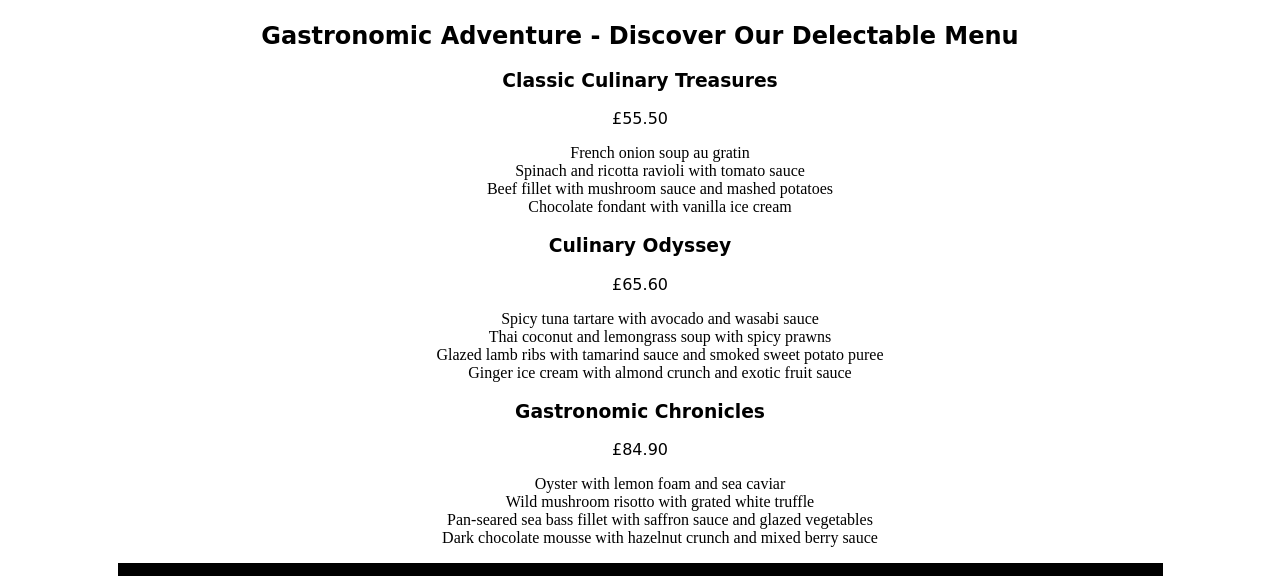
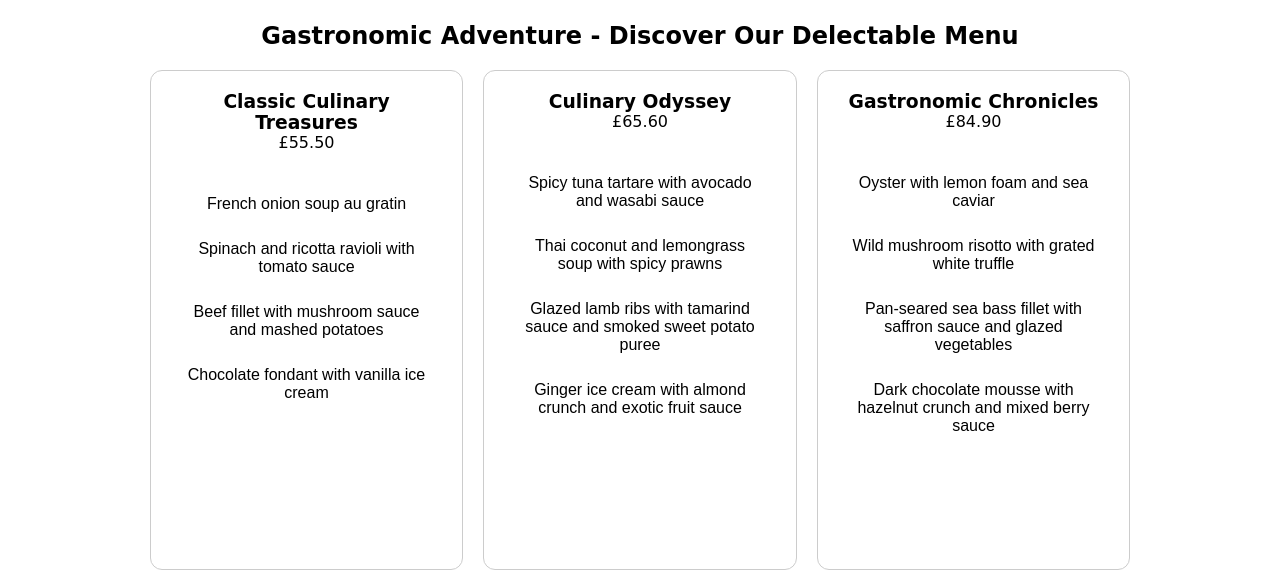
Before and after one commit to dailafing/Fusion-flavour-restaurant, a plain HTML site: page menu.html in a window 1280 px wide. Shown: the part 86-662 px from the top of the page. Drawn offline with Linux system fonts and the light colour scheme; a web font is replaced by a local one.

Commit message:
CSS for the menu. Updating gitignore

```diff
--- a/assets/styles/style.css
+++ b/assets/styles/style.css
@@ -125,10 +125,49 @@ ul{
 /* ******************************************************** */
 /* menu.html */
 
+#menus-container {
+    width: 100%;
+    display: flex;
+    flex-wrap: wrap;
+    align-items: stretch;
+    justify-content: center;
+    gap: 20px;
+    margin-bottom: 5%;
+}
 
 
+#menus-container p, h3{
+    margin: 0;
+}
 
+/* I've improved the appearance of the menu items so that it looks more presentable */
+/* Hoping for more points/marks */
 
+.menu-border {
+    width: 30%;
+    padding: 20px;
+    border: 1px solid #ccc;
+    border-radius: 12px;
+
+    display: flex;
+    flex-direction: column;
+    justify-content: flex-start;
+
+    min-height: 500px;
+    box-sizing: border-box;
+
+    text-align: center;
+}
+
+.menu-border ul{
+    list-style: none;
+    padding-left: 0px;
+}
+
+.menu-border li{
+    margin: 10% 5% 2% 5%;
+    font-family: 'Julius Sans One', sans-serif;
+}
 
 
 
@@ -219,6 +258,11 @@ ul{
         align-items: center;
     }
 
+    /* Hoping to get extra points/marks for allowing the menu items to collapse depending on screen width */
+    .menu-border {
+        width: 45%;
+    }
+
   }
 
   @media screen and (max-width: 555px) {
@@ -282,4 +326,9 @@ ul{
     #menu-toggle:checked + #burger + #nav-bar ul {
         display: flex;
     }
+
+    /* Hoping to get extra points/marks for allowing the menu items to collapse depending on screen width */
+    .menu-border {
+        width: 95%;
+    }
 }
```
Also changed, not shown: 1 other file.
